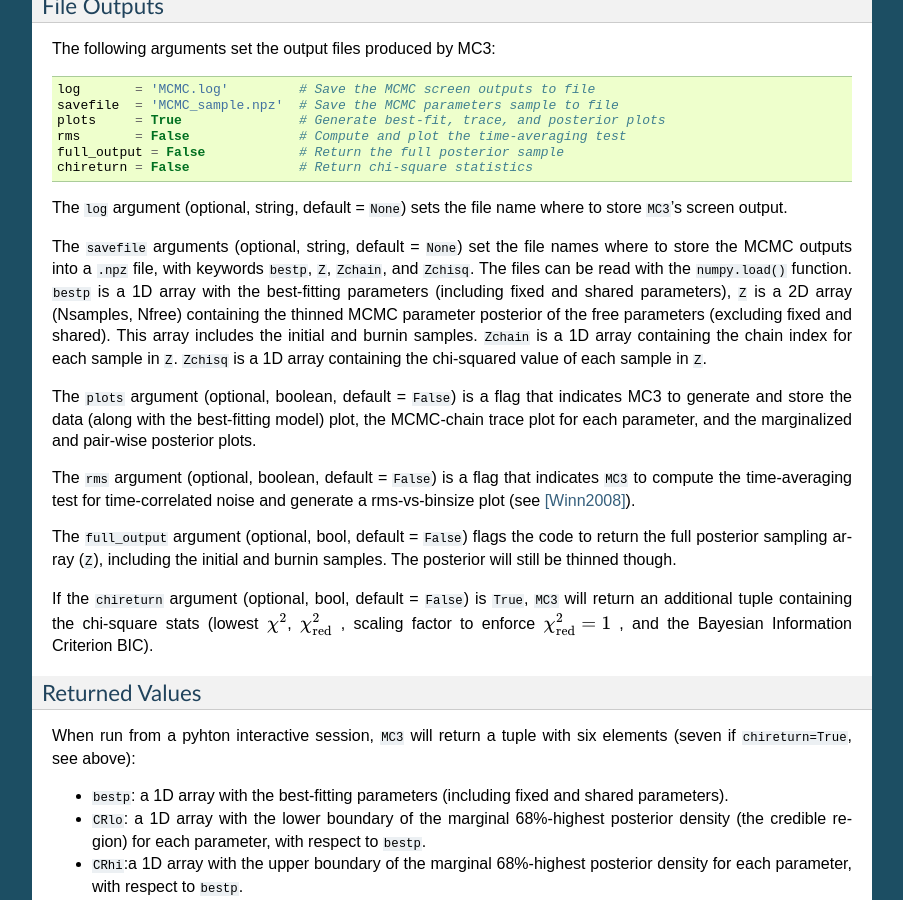
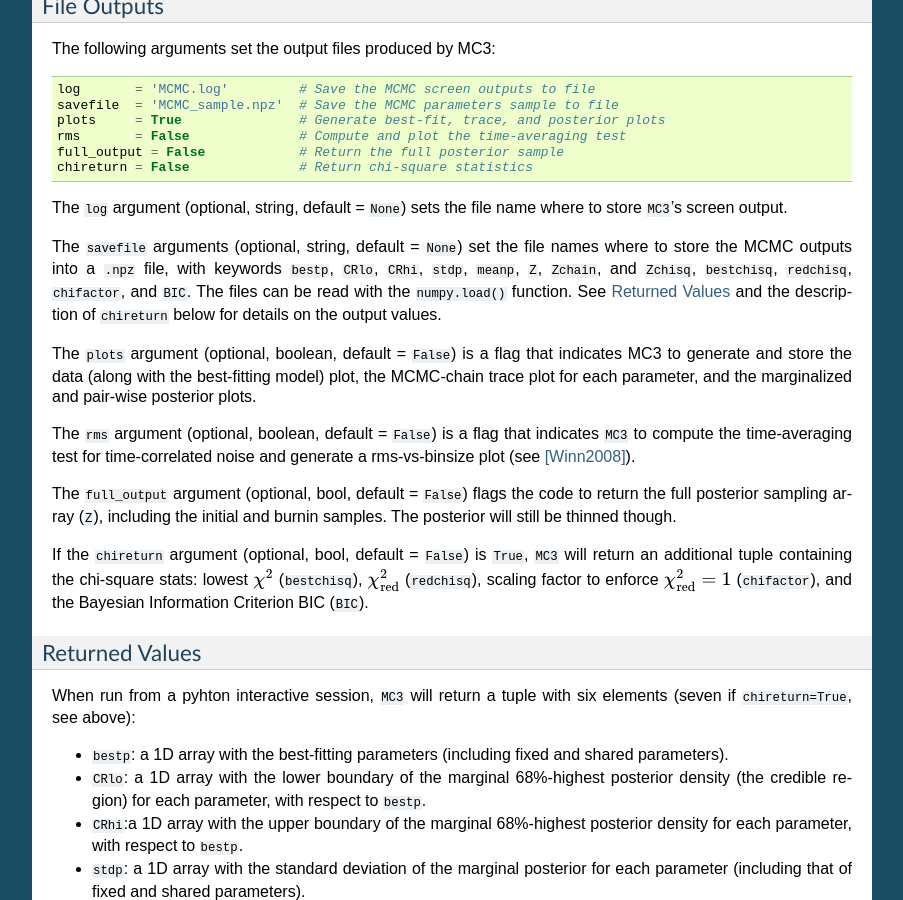
Before and after one commit to pcubillos/mc3, a Sphinx documentation site: the page built from docs/mctutorial.rst, in a window 1280 px wide and 900 px high, scrolled down 6799 px. Shown: the whole window, without its empty margins (198-1101 px from the left). Built offline with Sphinx 7.4.7, drawn with Linux system fonts in a browser that asks for light colours.

Commit message:
Updated MCMC documentation.

```diff
--- a/docs/mctutorial.rst
+++ b/docs/mctutorial.rst
@@ -509,15 +509,11 @@
 
 The ``savefile`` arguments (optional, string, default = ``None``) set
 the file names where to store the MCMC outputs into a ``.npz`` file,
-with keywords ``bestp``, ``Z``, ``Zchain``, and ``Zchisq``.  The files
-can be read with the ``numpy.load()`` function.  ``bestp`` is a 1D
-array with the best-fitting parameters (including fixed and shared
-parameters), ``Z`` is a 2D array (Nsamples, Nfree) containing the
-thinned MCMC parameter posterior of the free parameters (excluding
-fixed and shared).  This array includes the initial and burnin
-samples.  ``Zchain`` is a 1D array containing the chain index for each
-sample in ``Z``.  ``Zchisq`` is a 1D array containing the chi-squared
-value of each sample in ``Z``.
+with keywords ``bestp``, ``CRlo``, ``CRhi``, ``stdp``, ``meanp``,
+``Z``, ``Zchain``, and ``Zchisq``, ``bestchisq``, ``redchisq``,
+``chifactor``, and ``BIC``.  The files can be read with the
+``numpy.load()`` function.  See :ref:`retvals` and the description of
+``chireturn`` below for details on the output values.
 
 The ``plots`` argument (optional, boolean, default = ``False``) is a
 flag that indicates MC3 to generate and store the data (along with the
@@ -536,10 +532,12 @@
 
 If the ``chireturn`` argument (optional, bool, default = ``False``) is
 ``True``, ``MC3`` will return an additional tuple containing the
-chi-square stats (lowest :math:`\chi^{2}`, :math:`\chi^{2}_{\rm red}`
-, scaling factor to enforce :math:`\chi^{2}_{\rm red} = 1` , and the
-Bayesian Information Criterion BIC).
+chi-square stats: lowest :math:`\chi^{2}` (``bestchisq``),
+:math:`\chi^{2}_{\rm red}` (``redchisq``), scaling factor to enforce
+:math:`\chi^{2}_{\rm red} = 1` (``chifactor``), and the Bayesian
+Information Criterion BIC (``BIC``).
 
+.. _retvals:
 
 Returned Values
 ^^^^^^^^^^^^^^^
```
